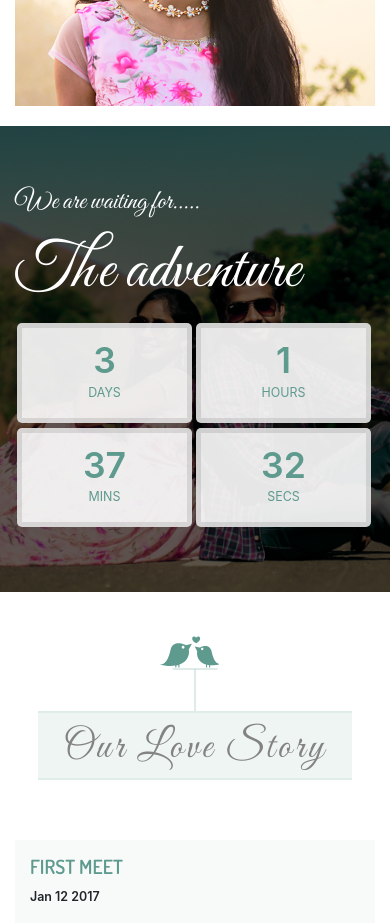
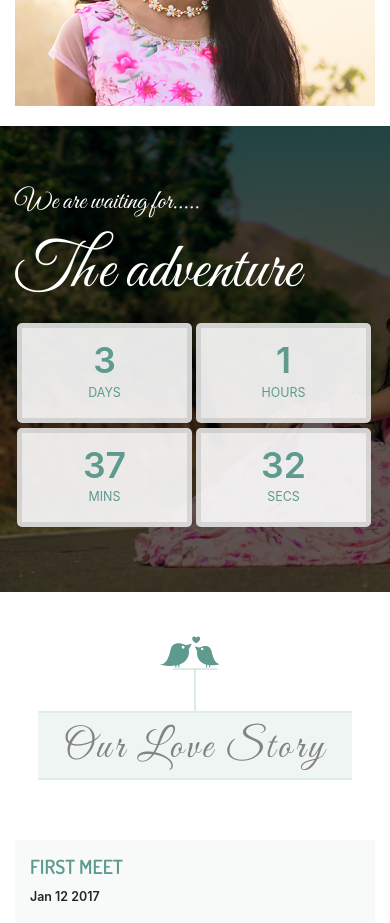
Before and after one commit to chakravarthimattaparthi/chakriwedsbhagya, an Angular app: page / in a window 390 px wide. Shown: the part 1360-2283 px from the top of the page. Built offline with nearby package versions, Linux system fonts and the light colour scheme.

Commit message:
responsive

```diff
--- a/src/app/app.component.html
+++ b/src/app/app.component.html
@@ -1,5 +1,5 @@
 <div class="header">
-  <video #video [autoplay]="'true'" [muted]="'muted'" loop id="myVideo" controls="controls">
+  <video #video [autoplay]="true" [muted]="true" loop id="myVideo" controls="controls">
     <source src="./assets/video/CHAKRI+BHAGYA.webm" type="video/mp4">
     Your browser does not support HTML5 video.
   </video>
--- a/src/app/app.component.scss
+++ b/src/app/app.component.scss
@@ -556,7 +556,6 @@ section {
         padding: 0;
     }
     .count-down-section {
-        background-position: center;
         position: relative;
     }
     .count-down-section {
```
